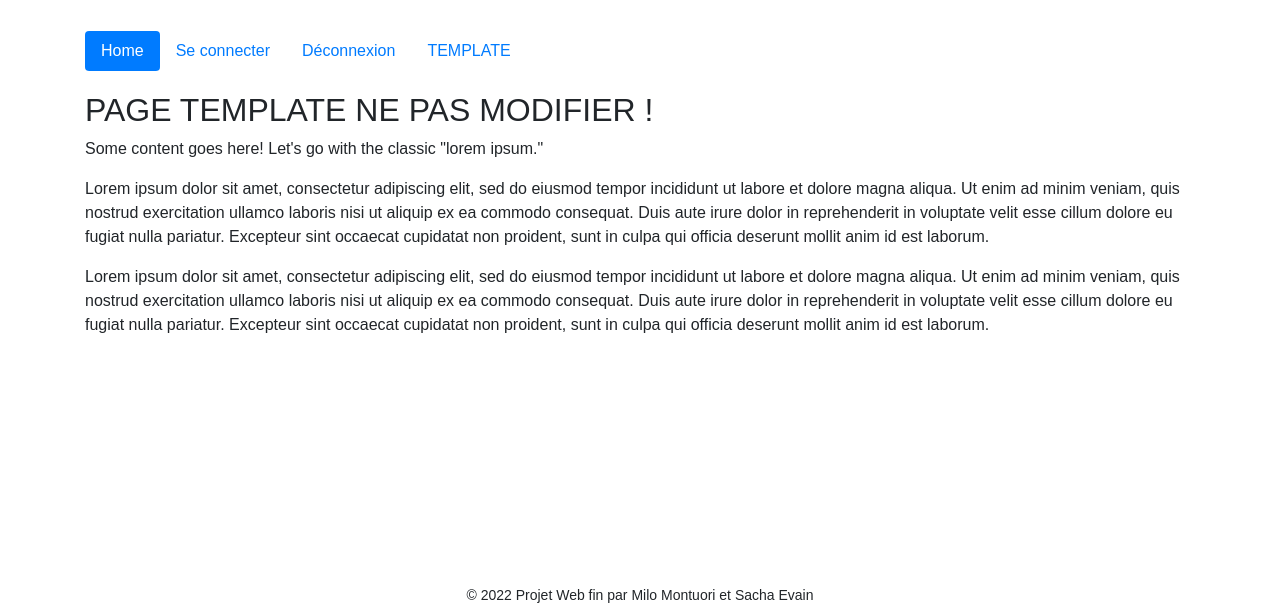
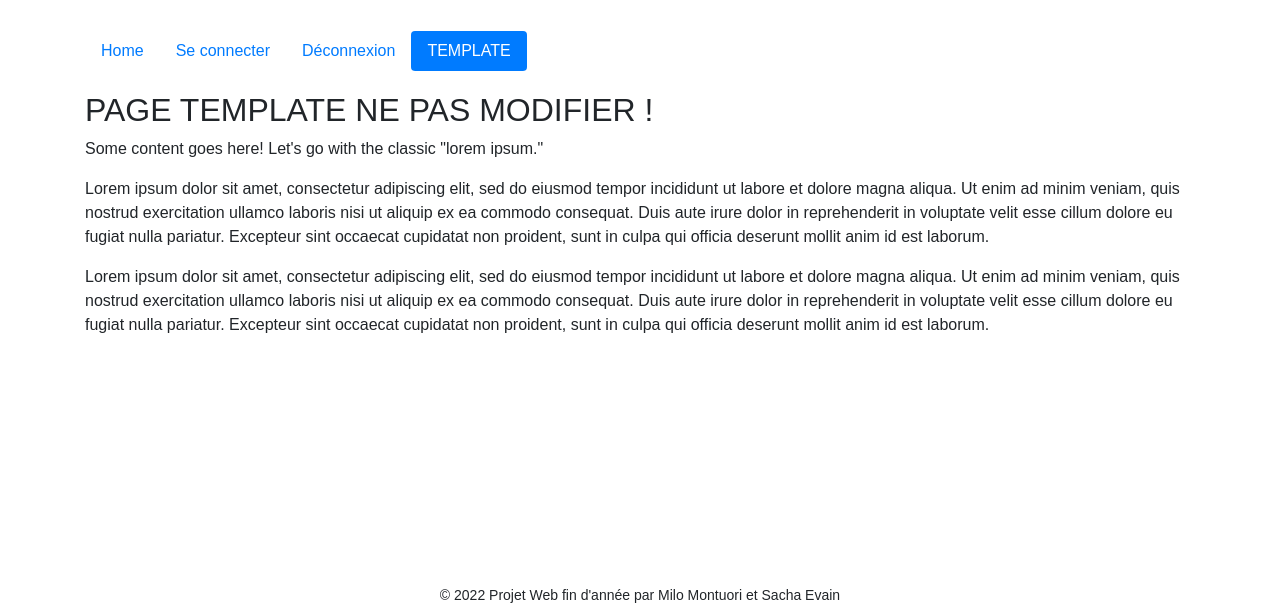
Before and after one commit to MylowMntr/PhpAurion, a PHP site: page /template.php in a window 1280 px wide. Shown: the part 185-800 px from the top of the page. Run offline with PHP 8.4, Linux system fonts and the light colour scheme.

Commit message:
up train mdr

```diff
--- a/includes/footer.php
+++ b/includes/footer.php
@@ -1,3 +1,3 @@
 <div class="footer">
-	&copy; <?php echo date("Y");?> Projet Web fin par Milo Montuori et Sacha Evain
+	&copy; <?php echo date("Y");?> Projet Web fin d'année par Milo Montuori et Sacha Evain
 </div>
--- a/includes/navigation.php
+++ b/includes/navigation.php
@@ -1,11 +1,11 @@
 <div class="container">
 	<ul class="nav nav-pills">
 		<li class="nav-item">
-			<a class="nav-link <?php if ($CURRENT_PAGE == "Index") {?>active<?php }?>" href="index.php">Home</a>
+			<a class="nav-link <?php if (basename($_SERVER['PHP_SELF']) == "index.php") {?>active<?php }?>" href="index.php">Home</a>
 		</li>
 
 		<li class="nav-item">
-			<a class="nav-link <?php if ($CURRENT_PAGE == "Connexion") {?>active<?php }?>" href="connexion.php">Se connecter</a>
+			<a class="nav-link <?php if (basename($_SERVER['PHP_SELF']) == "connexion.php") {?>active<?php }?>" href="connexion.php">Se connecter</a>
 		</li>
 
 		<li class="nav-item">
@@ -14,7 +14,7 @@
 
 
 		<li class="nav-item">
-			<a class="nav-link <?php if ($CURRENT_PAGE == "Template") {?>active<?php }?>" href="template.php">TEMPLATE</a>
+			<a class="nav-link <?php if (basename($_SERVER['PHP_SELF']) == "template.php") {?>active<?php }?>" href="template.php">TEMPLATE</a>
 		</li>
 	</ul>
 </div>
--- a/static/style.css
+++ b/static/style.css
@@ -5,6 +5,11 @@ body{
 #main-content {
     margin-top:20px;
 }
+
+.jumbotron{
+    background-image: url("https://www.isen-lille.fr/wp-content/uploads/2020/04/Atrium-ISEN-Lille.jpg");
+}
+
 .footer {
     font-size: 14px;
     text-align: center;
@@ -17,6 +22,10 @@ body{
 
 .nav-link:hover{
     background-color: rgba(109, 109, 109, 0.153);
+}
+.nav-link:active{
+    border: 1px solid #007bff;
+    /* color: white; */
 }
 
 form {
```
Also changed, not shown: img/Atrium-ISEN-Lille.jpg (added).
